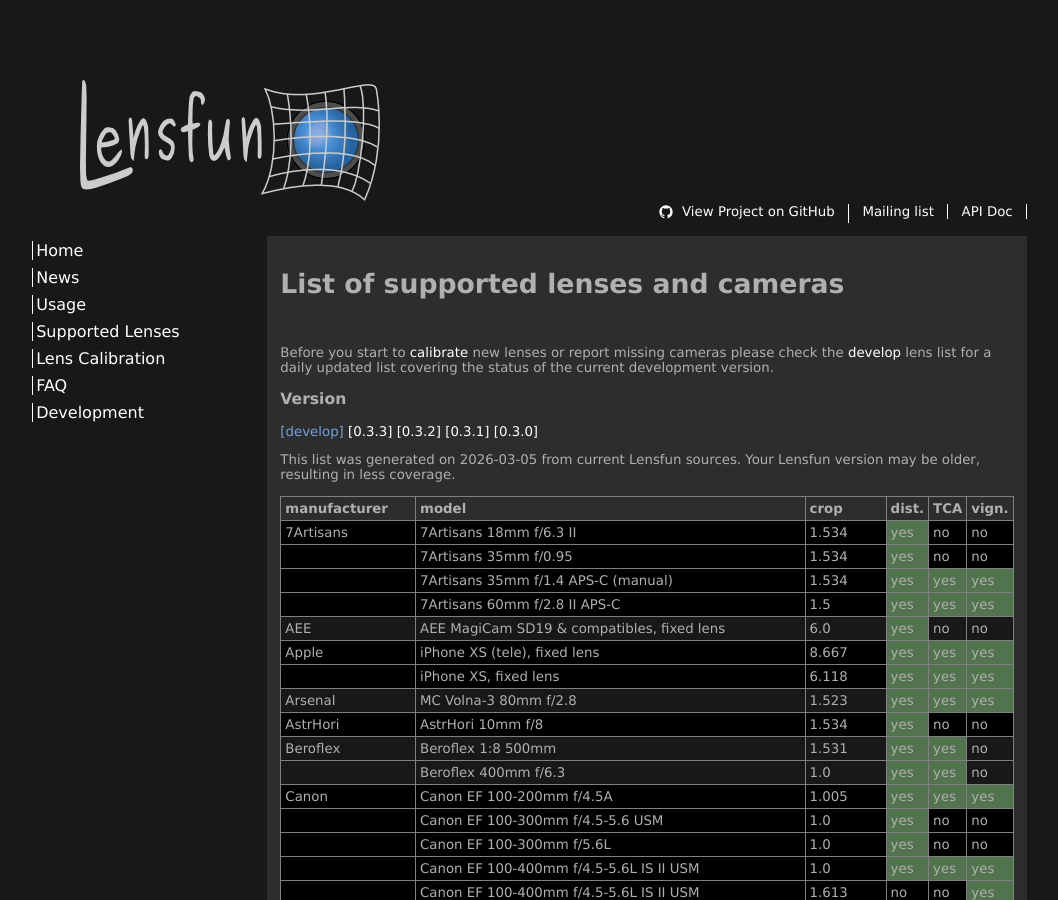
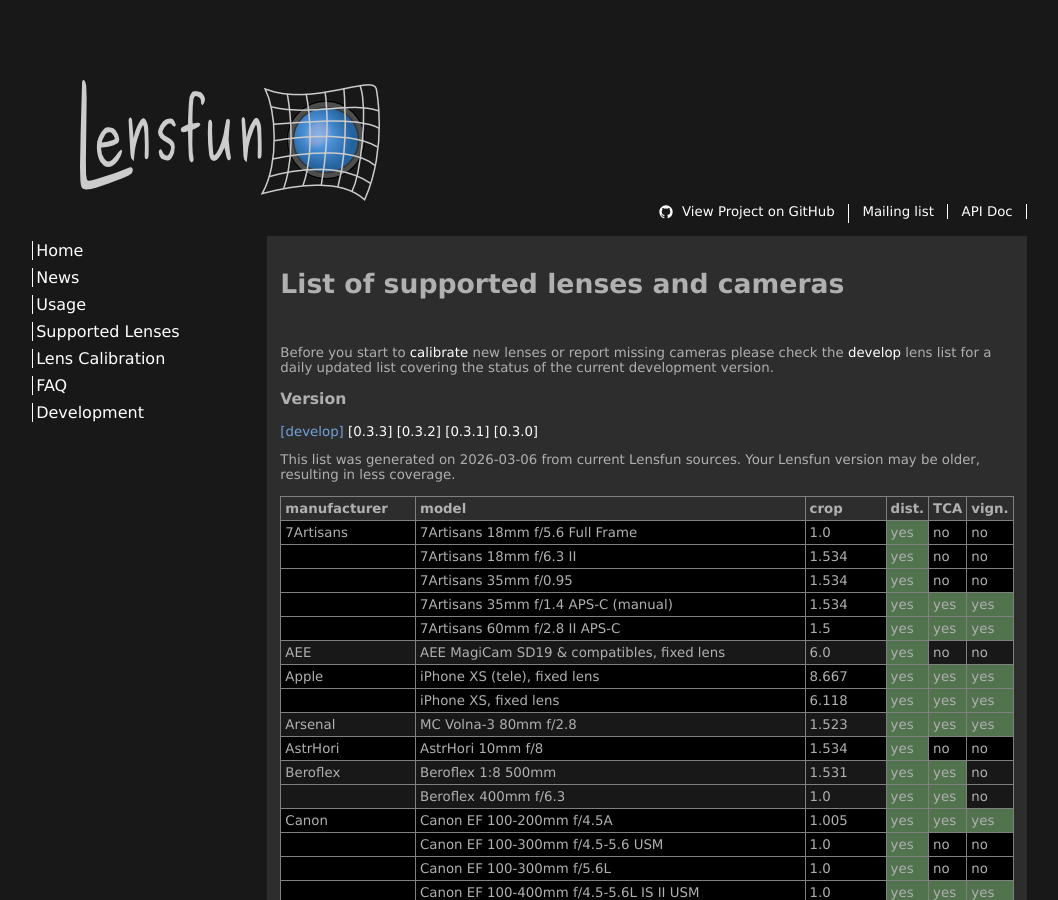
Before and after one commit to lensfun/lensfun.github.io, a Jekyll site: the page built from _posts/lenslist/2999-12-31-Lenslist-master.md, in a window 1280 px wide and 900 px high. Shown: the whole window, without its empty margins (49-1107 px from the left). Built offline with Jekyll 4.4.1, drawn with Linux system fonts in a browser that asks for light colours.

Commit message:
Update master lens list from GitHub Actions

```diff
--- a/_posts/lenslist/2999-12-31-Lenslist-master.md
+++ b/_posts/lenslist/2999-12-31-Lenslist-master.md
@@ -6,9 +6,10 @@ version_tag: develop
 ---
 
 {% include lenslist-overview.md %}
-This list was generated on 2026-03-05 from current Lensfun sources. Your Lensfun version may be older, resulting in less coverage.
+This list was generated on 2026-03-06 from current Lensfun sources. Your Lensfun version may be older, resulting in less coverage.
 <table border='1'><thead><tr><th>manufacturer</th><th>model</th><th>crop</th><th>dist.</th><th>TCA</th><th>vign.</th></tr></thead><tbody>
-<tr class="lenslist-bg1"><td>7Artisans</td><td>7Artisans 18mm f/6.3 II</td><td>1.534</td><td class="lenslist-highlight lenslist-check">yes</td><td class="lenslist-check">no</td><td class="lenslist-check">no</td></tr>
+<tr class="lenslist-bg1"><td>7Artisans</td><td>7Artisans 18mm f/5.6 Full Frame</td><td>1.0</td><td class="lenslist-highlight lenslist-check">yes</td><td class="lenslist-check">no</td><td class="lenslist-check">no</td></tr>
+<tr class="lenslist-bg1"><td></td><td>7Artisans 18mm f/6.3 II</td><td>1.534</td><td class="lenslist-highlight lenslist-check">yes</td><td class="lenslist-check">no</td><td class="lenslist-check">no</td></tr>
 <tr class="lenslist-bg1"><td></td><td>7Artisans 35mm f/0.95</td><td>1.534</td><td class="lenslist-highlight lenslist-check">yes</td><td class="lenslist-check">no</td><td class="lenslist-check">no</td></tr>
 <tr class="lenslist-bg1"><td></td><td>7Artisans 35mm f/1.4 APS-C (manual)</td><td>1.534</td><td class="lenslist-highlight lenslist-check">yes</td><td class="lenslist-highlight lenslist-check">yes</td><td class="lenslist-highlight lenslist-check">yes</td></tr>
 <tr class="lenslist-bg1"><td></td><td>7Artisans 60mm f/2.8 II APS-C</td><td>1.5</td><td class="lenslist-highlight lenslist-check">yes</td><td class="lenslist-highlight lenslist-check">yes</td><td class="lenslist-highlight lenslist-check">yes</td></tr>
```
